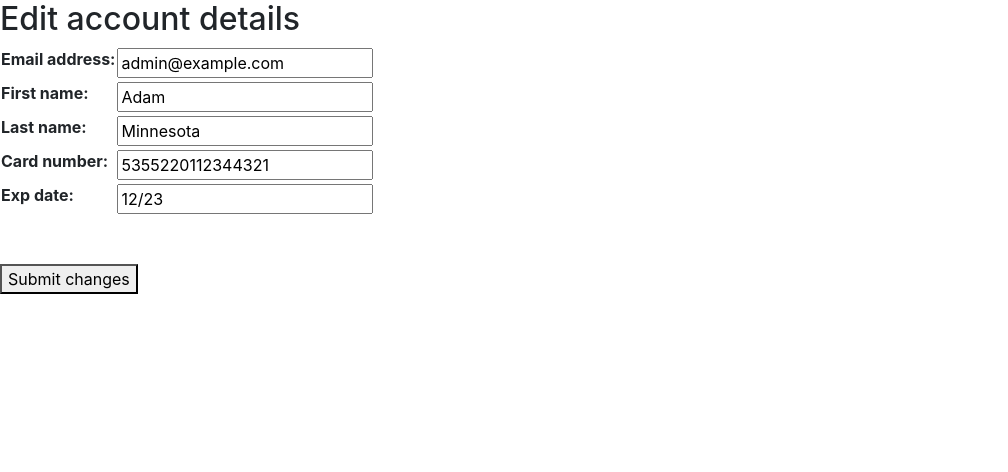
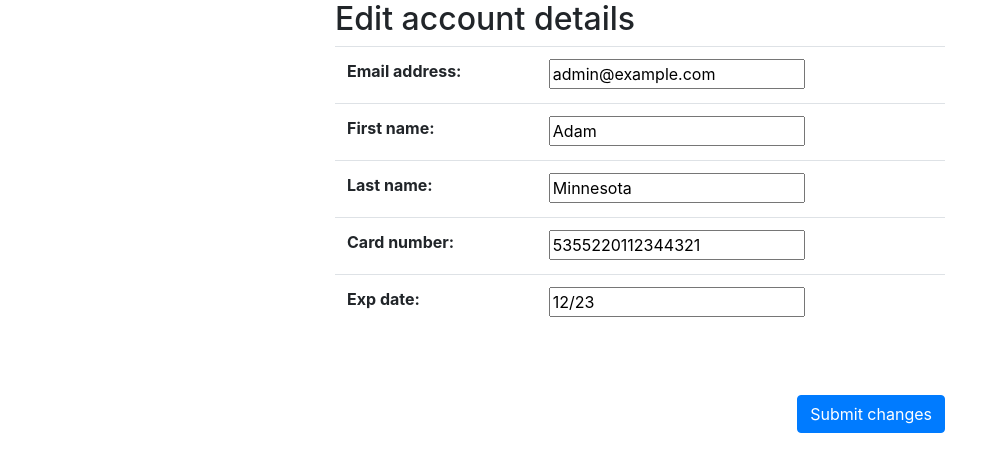
Before and after one commit to AndrzejMiskow/PyFilms-FullStack-Application, a Django app: page /customer/account/ in a window 1280 px wide. Shown: the part 56-528 px from the top of the page, without its empty margins (0-1008 px from the left). Run offline with Django 3.2, Linux system fonts and the light colour scheme; a user stored in the database is signed in; data comes from the database, SQL or seed files in the repository; some libraries are stand-ins or nearby versions.

Commit message:
Updated edit account page style

```diff
--- a/PyFilmsInc_root/customer/templates/editAccount.html
+++ b/PyFilmsInc_root/customer/templates/editAccount.html
@@ -1,15 +1,22 @@
 {% extends 'base.html' %}
 
 {% block content %}
-  <h2>Edit account details</h2>
   <form method="post">
     {% csrf_token %}
 
-    <table>
-    {{ form.as_table }}
-    {{ profileForm.as_table }}
-    </table>
+<container>
+    <div class="row w-50 mx-auto">
+		<div class="col-lg">
+          <h2>Edit account details</h2>
+          <table class="table">
+            {{ form.as_table }}
+            {{ profileForm.as_table }}
+          </table>
 
-    <br><br><button type="submit" style="horizontal-align:center;">Submit changes</button>
+          <br><br><button type="submit" class="btn btn-primary float-right">Submit changes</button>
+
+        </div>
+    </div>
+</container>
   </form>
 {% endblock %}
```
